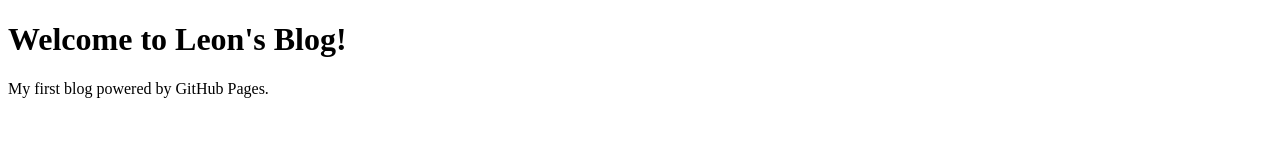
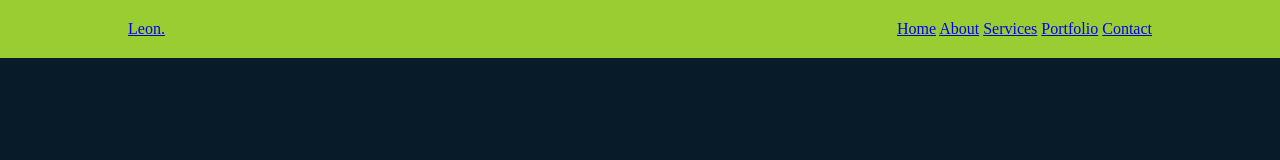
Before and after one commit to IAmFuture0/IAmFuture0.github.io, a plain HTML site: page index.html in a window 1280 px wide. Drawn offline with Linux system fonts and the light colour scheme.

Commit message:
Update index.html

```diff
--- a/index.html
+++ b/index.html
@@ -1,12 +1,24 @@
 <!DOCTYPE html>
-<html lang="en">
+<html lang="en" dir="ltr">
 <head>
     <meta charset="UTF-8">
-    <meta name="viewport" content=""width=device-width, initial-scale=1.0">
+    <meta http-equiv="X-UA-Compatible" content="IE=edge">
+    <meta name="viewport" content="width=device-width, initial-scale=1.0">
     <title>Leon's Blog</title>
+    <link rel = "stylesheet" href="style.css">
+
+
 </head>
 <body>
-    <h1>Welcome to Leon's Blog!</h1>
-    <p>My first blog powered by GitHub Pages.</p>
+    <header class="header">
+        <a href="#" class="logo">Leon.</a>
+        <nav class="navbar">
+            <a href="#">Home</a>
+            <a href="#">About</a>
+            <a href="#">Services</a>
+            <a href="#">Portfolio</a>
+            <a href="#">Contact</a>
+        </nav>
+    </header>
 </body>
 </html>
```
